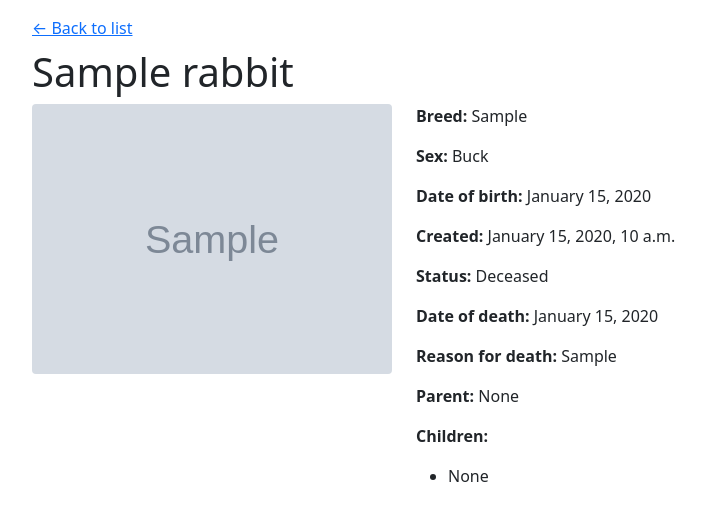
After one commit to BrettMyburgh/BeansBunnies, a Django app: page /rabbit/1/ in a window 1280 px wide. The commit adds this page. Shown: the top 521 px of the page, without its empty margins (50-756 px from the left). Run offline with Django 5.2, Linux system fonts and the light colour scheme; tables that the repository leaves empty hold one stand-in row (values such as "Sample post"); grey boxes marked "Sample" are stand-in pictures.

Commit message:
Added rabbit info page and deceased page

```diff
--- a/home/admin.py
+++ b/home/admin.py
@@ -4,5 +4,6 @@ from .models import Rabbit
 
 @admin.register(Rabbit)
 class RabbitAdmin(admin.ModelAdmin):
-	list_display = ('id', 'name', 'breed', 'sex', 'date_of_birth')
+	list_display = ('id', 'name', 'breed', 'sex', 'date_of_birth', 'dead', 'date_of_death')
+	list_filter = ('dead', 'sex', 'breed')
 	search_fields = ('name', 'breed')
--- a/home/models.py
+++ b/home/models.py
@@ -9,12 +9,15 @@ class Rabbit(models.Model):
 	]
 
 	name = models.CharField(max_length=100)
-	image = models.ImageField(upload_to='rabbits/', null=False, blank=False)
+	image = models.ImageField(upload_to='rabbits/', null=True, blank=False)
 	parent = models.ForeignKey('self', on_delete=models.SET_NULL, null=True, blank=True, related_name='children')
 	breed = models.CharField(max_length=100, blank=True)
 	date_of_birth = models.DateField(null=True, blank=False)
 	sex = models.CharField(max_length=1, choices=SEX_CHOICES, blank=False)
 	created = models.DateTimeField(auto_now_add=True)
+	dead = models.BooleanField(default=False)
+	date_of_death = models.DateField(null=True, blank=True)
+	cause_of_death = models.TextField(blank=True)
 
 	def __str__(self):
 		return self.name or f'Rabbit {self.pk}'
--- /dev/null
+++ b/home/templates/home/rabbit_detail.html
@@ -0,0 +1,46 @@
+{% extends "master.html" %}
+
+{% block title %}
+    {{ rabbit.name }} - {{ block.super }}
+{% endblock %}
+
+{% block content %}
+<div class="container" style="margin-top:1rem;">
+  <a href="{% url 'home' %}">&larr; Back to list</a>
+  <h1 style="margin-top:0.5rem;">{{ rabbit.name }}</h1>
+
+  <div style="display:flex; gap:1.5rem; align-items:flex-start; margin-top:0.5rem;">
+    <img src="{{ rabbit.image.url }}" alt="{{ rabbit.name }}" style="max-width:360px; height:auto; border-radius:4px;">
+
+    <div>
+      <p><strong>Breed:</strong> {{ rabbit.breed|default:"Unknown" }}</p>
+      <p><strong>Sex:</strong> {{ rabbit.get_sex_display }}</p>
+      <p><strong>Date of birth:</strong> {{ rabbit.date_of_birth|date:"F j, Y"|default:"Unknown" }}</p>
+      <p><strong>Created:</strong> {{ rabbit.created|date:"F j, Y, P" }}</p>
+
+      <p><strong>Status:</strong> {% if rabbit.dead %}Deceased{% else %}Alive{% endif %}</p>
+      {% if rabbit.dead %}
+        <p><strong>Date of death:</strong> {{ rabbit.date_of_death|date:"F j, Y"|default:"Unknown" }}</p>
+        <p><strong>Reason for death:</strong> {{ rabbit.cause_of_death|default:"Not recorded" }}</p>
+      {% endif %}
+
+      <p><strong>Parent:</strong>
+        {% if rabbit.parent %}
+          <a href="{% url 'rabbit_detail' rabbit.parent.id %}">{{ rabbit.parent }}</a>
+        {% else %}
+          None
+        {% endif %}
+      </p>
+
+      <p><strong>Children:</strong></p>
+      <ul>
+        {% for c in rabbit.children.all %}
+          <li><a href="{% url 'rabbit_detail' c.id %}">{{ c.name }}</a></li>
+        {% empty %}
+          <li>None</li>
+        {% endfor %}
+      </ul>
+    </div>
+  </div>
+</div>
+{% endblock %}
--- a/home/urls.py
+++ b/home/urls.py
@@ -3,4 +3,6 @@ from . import views
 
 urlpatterns = [
     path('', views.home, name='home'),
+    path('rabbit/<int:pk>/', views.rabbit_detail, name='rabbit_detail'),
+    path('deceased/', views.deceased_list, name='deceased'),
 ]
--- a/home/views.py
+++ b/home/views.py
@@ -1,4 +1,4 @@
-from django.shortcuts import render, redirect
+from django.shortcuts import render, redirect, get_object_or_404
 from django.contrib import messages
 from datetime import date
 
@@ -43,3 +43,14 @@ def home(request):
         return redirect('home')
 
     return render(request, 'home/home.html', {'parents': parents})
+
+
+def rabbit_detail(request, pk):
+    rabbit = get_object_or_404(Rabbit, pk=pk)
+    return render(request, 'home/rabbit_detail.html', {'rabbit': rabbit})
+
+
+def deceased_list(request):
+    """List all rabbits marked as dead with their reason/date of death."""
+    dead_rabbits = Rabbit.objects.filter(dead=True).order_by('-date_of_death', '-created')
+    return render(request, 'home/deceased.html', {'dead_rabbits': dead_rabbits})
```
Also changed, not shown: home/templates/home/deceased.html (added, +31 -0 lines), home/templates/home/home.html (+11 -1 lines), db.sqlite3, home/migrations/0002_rabbit_cause_of_death_rabbit_date_of_death_and_more.py (added), home/templates/home/modal.html (deleted).
